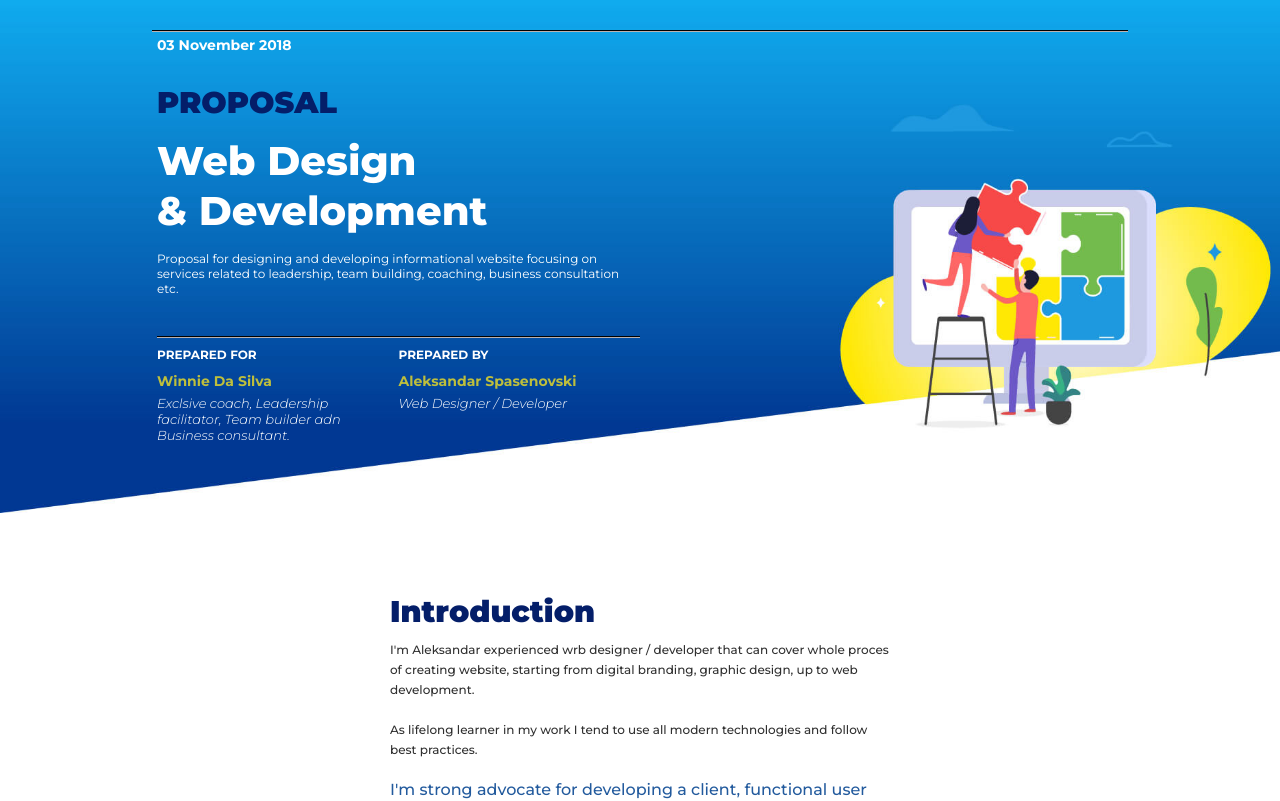
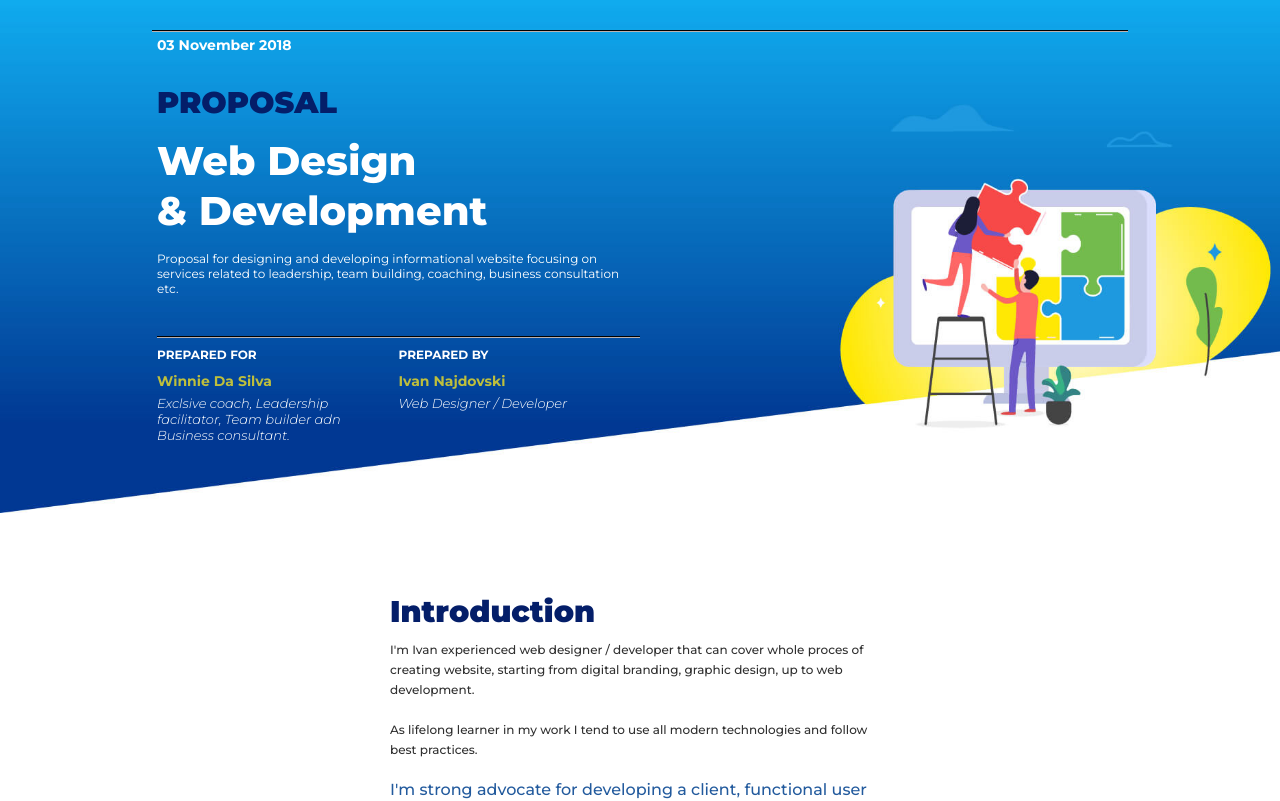
Before and after one commit to IvanNajdovski/Proposal_Upwork, a website: page index.html in a window 1280 px wide. Shown: the top 801 px of the page. Drawn offline with Linux system fonts and the light colour scheme.

Commit message:
small fix

```diff
--- a/index.html
+++ b/index.html
@@ -26,7 +26,7 @@
                 </div>
                 <div class="top__content__client__info">
                     <h4>Prepared by</h4>
-                    <h3>Aleksandar Spasenovski</h3>
+                    <h3>Ivan Najdovski</h3>
                     <p>Web Designer / Developer</p>
                 </div>
 
@@ -38,7 +38,7 @@
 <div class="content wrapper__small">
     <div class="content__introduction">
         <h2 class="header__secondary">Introduction</h2>
-        <p>I'm Aleksandar experienced wrb designer / developer that can cover whole proces of creating website, starting
+        <p>I'm Ivan experienced web designer / developer that can cover whole proces of creating website, starting
             from digital branding, graphic design, up to web development.</p>
         <p>As lifelong learner in my work I tend to use all modern technologies and follow best practices.</p>
         <p><span>I'm strong advocate for developing a client, functional user experience, on top of beautiful designs that bring out the best results.</span>
```
